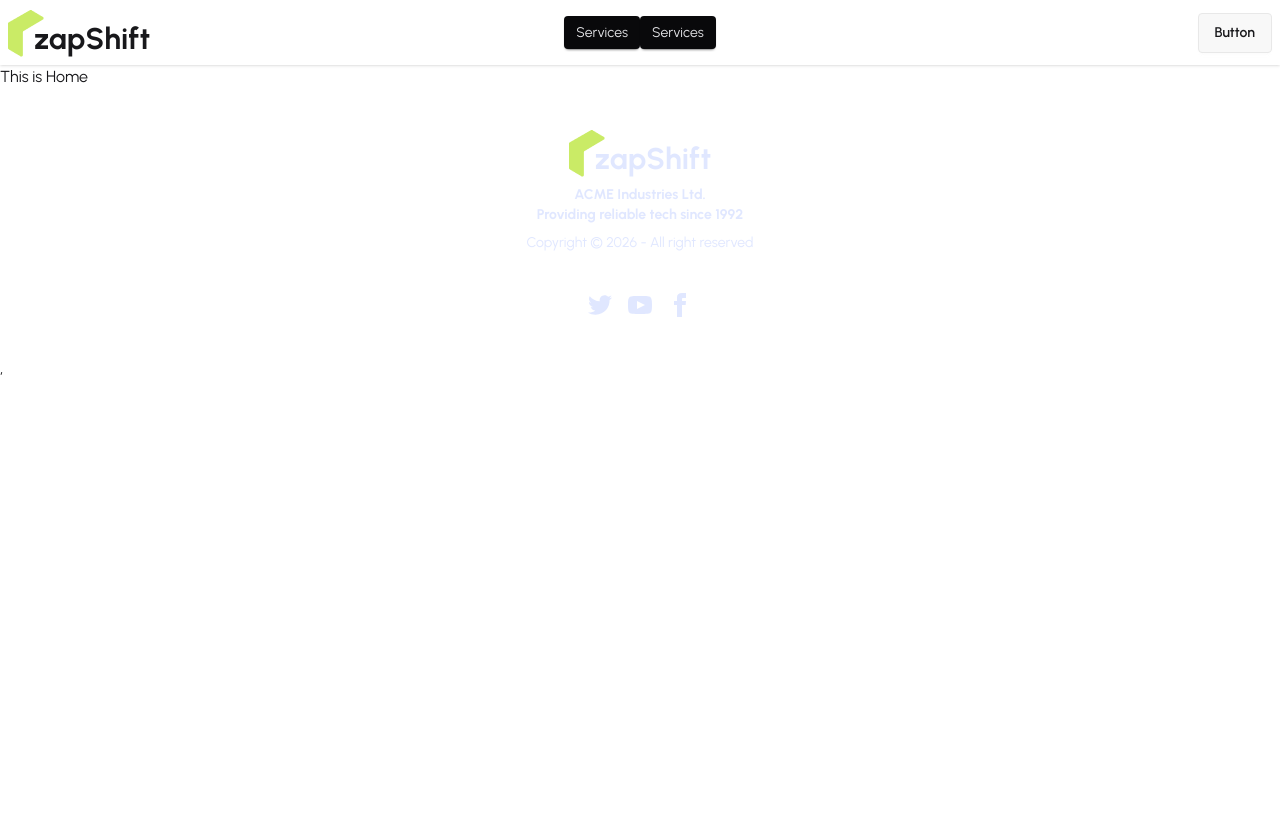
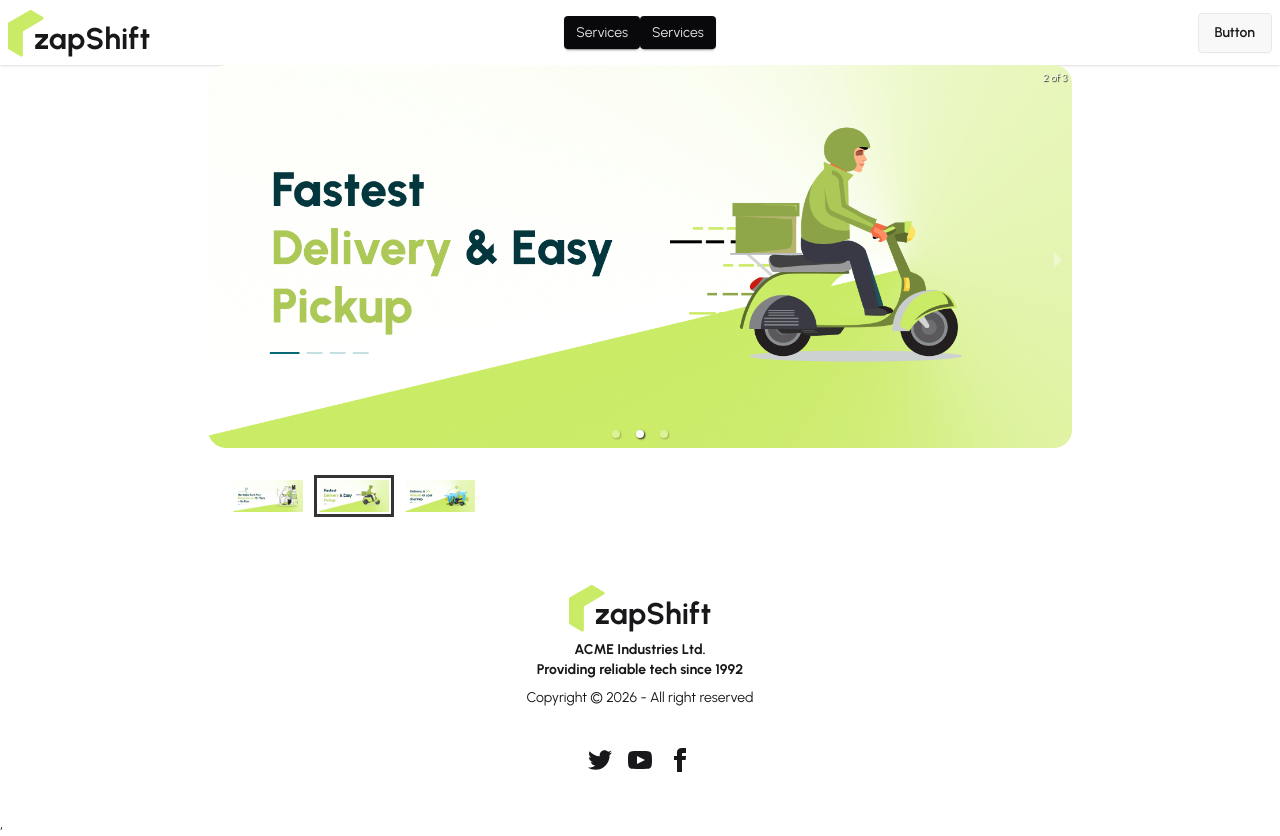
Before and after one commit to sohel-tech4/zap-shift-client, a React (Vite) app: page / in a window 1280 px wide. Before the commit the page ends 800 px from the top, so only its background shows below. Built offline with nearby package versions, Linux system fonts and the light colour scheme.

Commit message:
add banner with carusel

```diff
--- a/package.json
+++ b/package.json
@@ -14,6 +14,7 @@
     "react": "^19.2.7",
     "react-dom": "^19.2.7",
     "react-icons": "^5.7.0",
+    "react-responsive-carousel": "^3.2.23",
     "react-router": "^8.2.0",
     "tailwindcss": "^4.3.3"
   },
--- /dev/null
+++ b/src/Pages/Home/Banner/Banner.jsx
@@ -0,0 +1,27 @@
+import "react-responsive-carousel/lib/styles/carousel.min.css"; // requires a loader
+import { Carousel } from 'react-responsive-carousel';
+
+import banner1 from "../../../../assets/banner/banner1.png"
+import banner2 from "../../../../assets/banner/banner2.png"
+import banner3 from "../../../../assets/banner/banner3.png"
+
+const Banner = () => {
+    return (
+        <Carousel
+        autoPlay={true}
+        infiniteLoop={true}
+        >
+                <div>
+                    <img src={banner1} />
+                </div>
+                <div>
+                    <img src={banner2} />
+                </div>
+                <div>
+                    <img src={banner3} />
+                </div>
+            </Carousel>
+    );
+};
+
+export default Banner;
--- a/src/Pages/Home/Home.jsx
+++ b/src/Pages/Home/Home.jsx
@@ -1,9 +1,9 @@
-import React from 'react';
+import Banner from './Banner/Banner';
 
 const Home = () => {
     return (
-        <div>
-            <h1>This is Home</h1>
+        <div className='md:mx-52'>
+            <Banner></Banner>
         </div>
     );
 };
--- a/src/Pages/Shared/Footer/Footer.jsx
+++ b/src/Pages/Shared/Footer/Footer.jsx
@@ -2,7 +2,7 @@
 
 const Footer = () => {
     return (
-        <footer className="footer footer-horizontal footer-center text-primary-content p-10">
+        <footer className="footer footer-horizontal footer-center p-10">
   <aside>
         <Logo></Logo>
     <p className="font-bold">
--- a/src/index.css
+++ b/src/index.css
@@ -1,7 +1,10 @@
 @import url('https://fonts.googleapis.com/css2?family=Urbanist:ital,wght@0,100..900;1,100..900&display=swap');
 
 @import "tailwindcss";
-@plugin "daisyui";
+@plugin "daisyui" {
+     themes: light --default;
+
+}
 
 body{
   font-family: "Urbanist", sans-serif;
```
Also changed, not shown: 1 other file (tests, documents, lock files or other folders).
